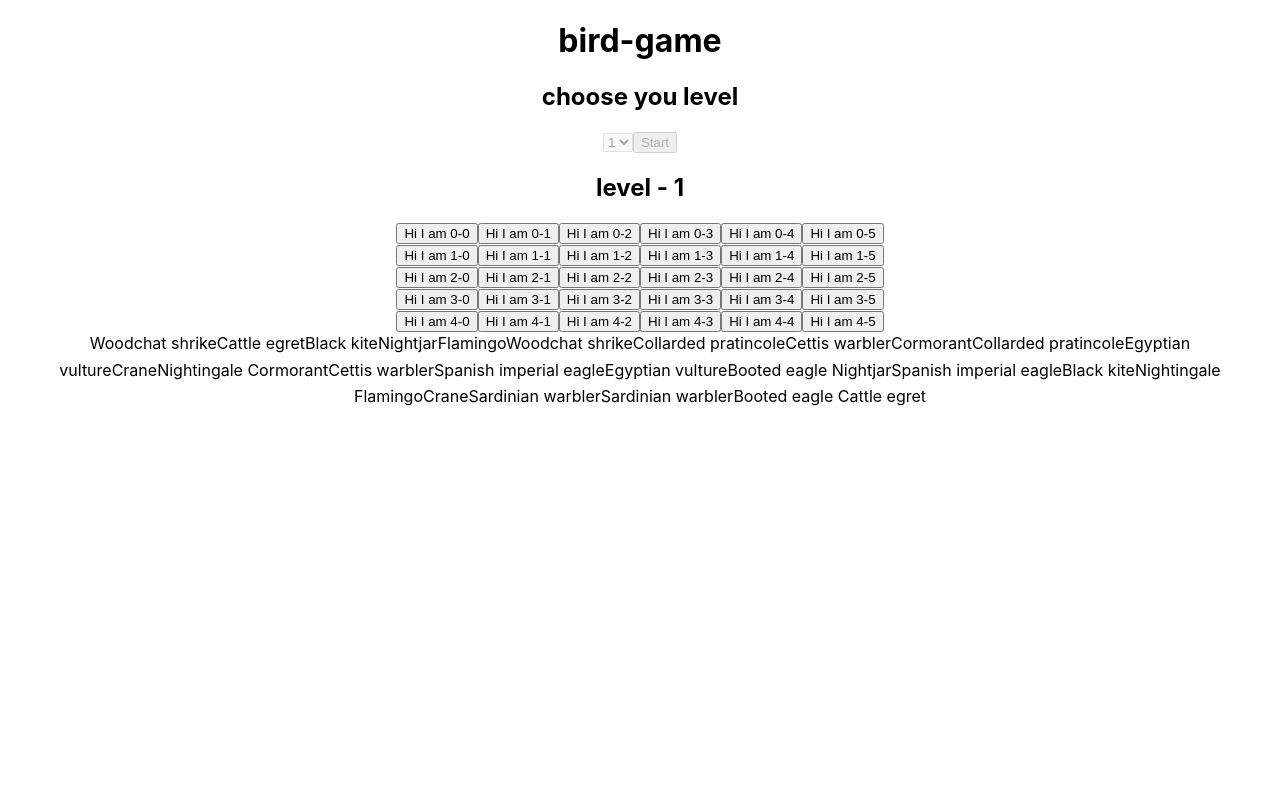
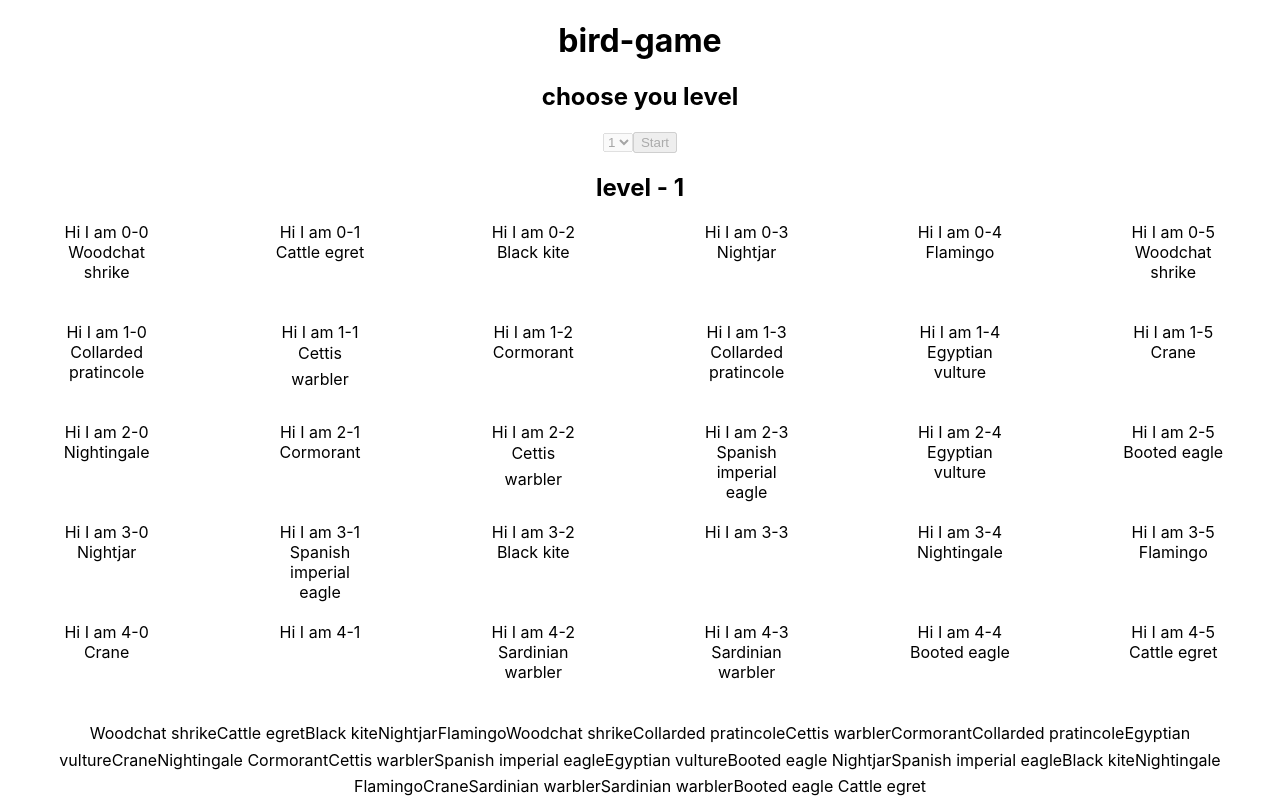
Before and after one commit to manandearth/bird-game, a React (Create React App) app: page / in a window 1280 px wide. Both pictures are taken after a click on the button "Start". Built offline with nearby package versions, Linux system fonts and the light colour scheme.

Commit message:
Add basic css, Relate cards to positions

```diff
--- a/src/App.css
+++ b/src/App.css
@@ -2,37 +2,16 @@
   text-align: center;
 }
 
-.App-logo {
-  height: 40vmin;
-  pointer-events: none;
+.container {
+    display: flex; /* or inline-flex */
+    flex-direction: row;
+    align-items: center;
+    align-content: center;
 }
 
-@media (prefers-reduced-motion: no-preference) {
-  .App-logo {
-    animation: App-logo-spin infinite 20s linear;
-  }
+.item {
+
+width: 100px;  /* Or whatever */
+  height: 100px; /* Or whatever */
+  margin: auto;  /* Magic! */
 }
-
-.App-header {
-  background-color: #282c34;
-  min-height: 100vh;
-  display: flex;
-  flex-direction: column;
-  align-items: center;
-  justify-content: center;
-  font-size: calc(10px + 2vmin);
-  color: white;
-}
-
-.App-link {
-  color: #61dafb;
-}
-
-@keyframes App-logo-spin {
-  from {
-    transform: rotate(0deg);
-  }
-  to {
-    transform: rotate(360deg);
-  }
-}
--- /dev/null
+++ b/src/card.jsx
@@ -0,0 +1,16 @@
+import * as React from "react";
+
+const Card = props => {
+  const { rowIndex, columnIndex, handleClick, cardValue } = props;
+  return (
+    <div className="item">
+      <div
+        key={`button-${rowIndex}-${columnIndex}`}
+        onClick={() => handleClick(rowIndex, columnIndex)}
+      >{`Hi I am ${rowIndex}-${columnIndex}`}</div>
+      <div>{cardValue}</div>
+    </div>
+  );
+};
+
+export default Card;
--- a/src/matrix.jsx
+++ b/src/matrix.jsx
@@ -1,5 +1,6 @@
 import * as React from "react";
 import Papa from "papaparse";
+import Card from "./card.jsx";
 
 function Matrix(props) {
   const { level, selected } = props;
@@ -72,17 +73,40 @@ function Matrix(props) {
     console.log("currentlyPlaying: ", matrix.flat());
   }, [deck]);
 
+  const [positionsArray, setPositionsArray] = React.useState([]);
+  React.useEffect(() => {
+    const flatPositions = matrix
+      .map((row, rowIndex) =>
+        row.map((column, columnIndex) => ({ rowIndex, columnIndex }))
+      )
+      .flat();
+
+    setPositionsArray(
+      flatPositions.map((pos, i) => ({ pos, card: pairedDeck[i] }))
+    );
+  }, [matrix, pairedDeck]);
+
+  React.useEffect(() => console.log("positionArray", positionsArray));
+
   return (
     <div>
       {matrix.map((row, rowIndex) => {
         return (
-          <div key={`row-${rowIndex}`}>
+          <div className="container" key={`row-${rowIndex}`}>
             {row.map((column, columnIndex) => {
               return (
-                <button
+                <Card
                   key={`button-${rowIndex}-${columnIndex}`}
-                  onClick={() => handleClick(rowIndex, columnIndex)}
-                >{`Hi I am ${rowIndex}-${columnIndex}`}</button>
+                  handleClick={handleClick}
+                  rowIndex={rowIndex}
+                  columnIndex={columnIndex}
+                  cardValue={
+                    pairedDeck?.length > 0 &&
+                    positionsArray
+                      .filter(item => item.pos.columnIndex === columnIndex)
+                      .find(item => item.pos.rowIndex === rowIndex).card
+                  }
+                />
               );
             })}
           </div>
```
